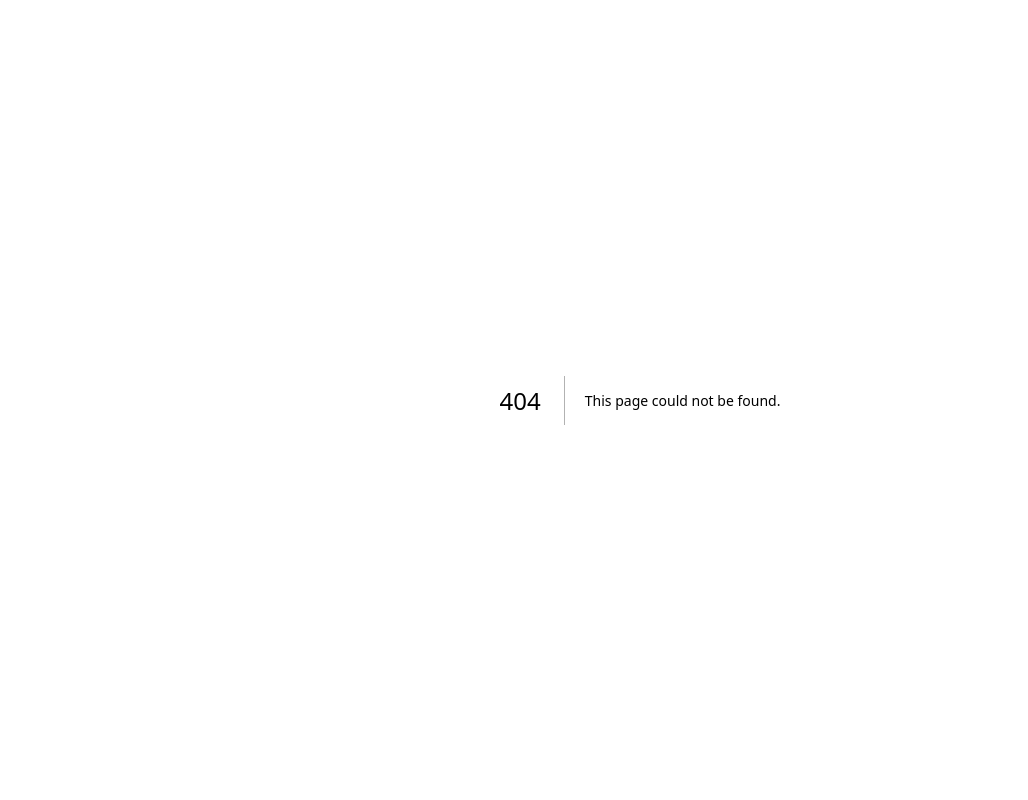
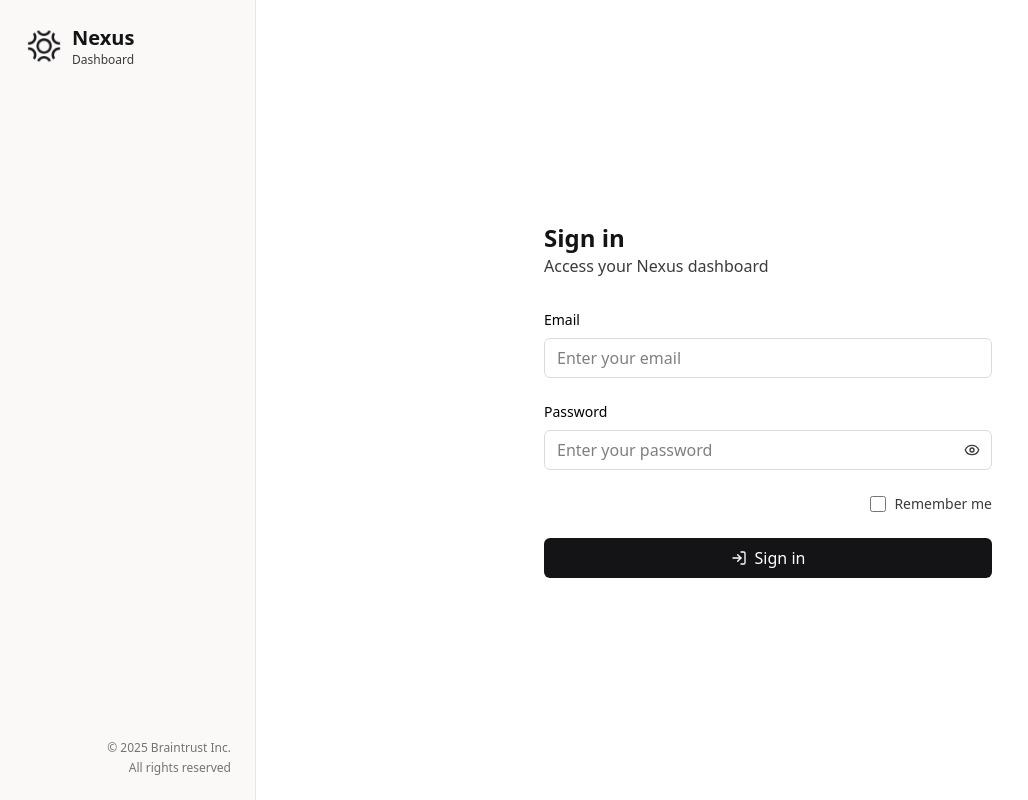
Before and after one commit to TR1R0G/nexus-dashboard, a Next.js app: page /auth/signin in a window 1280 px wide. Before the commit this address had no page. Shown: the whole page, without its empty margins (0-1028 px from the left). Built offline with nearby package versions, Linux system fonts and the light colour scheme.

Commit message:
Implement Login Page

```diff
--- /dev/null
+++ b/app/auth/signin/page.tsx
@@ -0,0 +1,135 @@
+"use client";
+
+import braintrustLogo from "@/assets/braintrust_logo.png";
+import { supabaseBrowser } from "@/src/utils/supabase/client";
+import { Eye, EyeOff, LogIn } from "lucide-react";
+import Image from "next/image";
+import { useRouter } from "next/navigation";
+import { useState } from "react";
+import { useForm } from "react-hook-form";
+import { toast } from "sonner";
+
+type Form = { email: string; password: string };
+
+export default function SignInPage() {
+  const [showPassword, setShowPassword] = useState(false);
+  const router = useRouter();
+  const { register, handleSubmit } = useForm<Form>();
+
+  async function onSubmit(values: Form) {
+    const { data, error } = await supabaseBrowser().auth.signInWithPassword(
+      values
+    );
+
+    if (error) {
+      toast.error(error.message);
+      return;
+    }
+
+    const role = data.user.user_metadata?.role as "ADMIN" | "SE" | "CLIENT";
+    router.replace(role === "ADMIN" || role === "SE" ? "/admin" : "/client");
+  }
+
+  return (
+    <div className="min-h-screen flex flex-col md:flex-row">
+      {/* Sidebar */}
+      <div className="w-full md:w-64 bg-[#faf9f8] border-r border-[#e5e7eb] p-6 flex flex-col">
+        <div className="flex items-center gap-2 mb-12">
+          <div className="h-10 w-10 rounded-md bg-[#faf9f8] flex items-center justify-center overflow-hidden">
+            <Image
+              src={braintrustLogo}
+              alt="Braintrust Logo"
+              width={36}
+              height={36}
+            />
+          </div>
+          <div>
+            <h2 className="font-bold text-xl text-[#141417]">Nexus</h2>
+            <p className="text-xs text-[#3b3b3b] font-light">Dashboard</p>
+          </div>
+        </div>
+
+        <div className="space-y-1 mt-auto text-right">
+          <p className="text-xs text-[#3b3b3b] opacity-70">
+            © 2025 Braintrust Inc.
+          </p>
+          <p className="text-xs text-[#3b3b3b] opacity-70">
+            All rights reserved
+          </p>
+        </div>
+      </div>
+
+      {/* Main content */}
+      <div className="flex-1 flex items-center justify-center p-6">
+        <div className="w-full max-w-md">
+          <div className="mb-8">
+            <h2 className="text-2xl font-semibold text-[#141417]">Sign in</h2>
+            <p className="text-[#3b3b3b]">Access your Nexus dashboard</p>
+          </div>
+
+          <form onSubmit={handleSubmit(onSubmit)} className="space-y-6">
+            <div className="space-y-2">
+              <label htmlFor="email" className="text-sm font-medium block">
+                Email
+              </label>
+              <input
+                id="email"
+                type="email"
+                {...register("email", { required: true })}
+                placeholder="Enter your email"
+                className="w-full h-10 px-3 border border-[#dbdbdb] rounded-md focus:border-[#1f2937] focus:ring-[#1f2937] focus:outline-none"
+              />
+            </div>
+
+            <div className="space-y-2">
+              <label htmlFor="password" className="text-sm font-medium block">
+                Password
+              </label>
+              <div className="relative">
+                <input
+                  id="password"
+                  type={showPassword ? "text" : "password"}
+                  {...register("password", { required: true })}
+                  placeholder="Enter your password"
+                  className="w-full h-10 px-3 border border-[#dbdbdb] rounded-md focus:border-[#1f2937] focus:ring-[#1f2937] focus:outline-none pr-10"
+                />
+                <button
+                  type="button"
+                  onClick={() => setShowPassword(!showPassword)}
+                  className="absolute right-3 top-1/2 -translate-y-1/2 text-[#3b3b3b]"
+                >
+                  {showPassword ? (
+                    <EyeOff className="h-4 w-4" />
+                  ) : (
+                    <Eye className="h-4 w-4" />
+                  )}
+                </button>
+              </div>
+            </div>
+
+            <div className="flex items-center justify-end">
+              <div className="flex items-center space-x-2">
+                <input
+                  type="checkbox"
+                  id="remember"
+                  className="h-4 w-4 rounded border-[#dbdbdb] text-[#1f2937] focus:ring-[#1f2937]"
+                />
+                <label htmlFor="remember" className="text-sm text-[#3b3b3b]">
+                  Remember me
+                </label>
+              </div>
+            </div>
+
+            <button
+              type="submit"
+              className="w-full h-10 bg-[#141417] hover:bg-[#1f2937] text-white rounded-md flex items-center justify-center gap-2"
+            >
+              <LogIn className="h-4 w-4" />
+              <span>Sign in</span>
+            </button>
+          </form>
+        </div>
+      </div>
+    </div>
+  );
+}
```
Also changed, not shown: assets/braintrust_logo.png (added).
